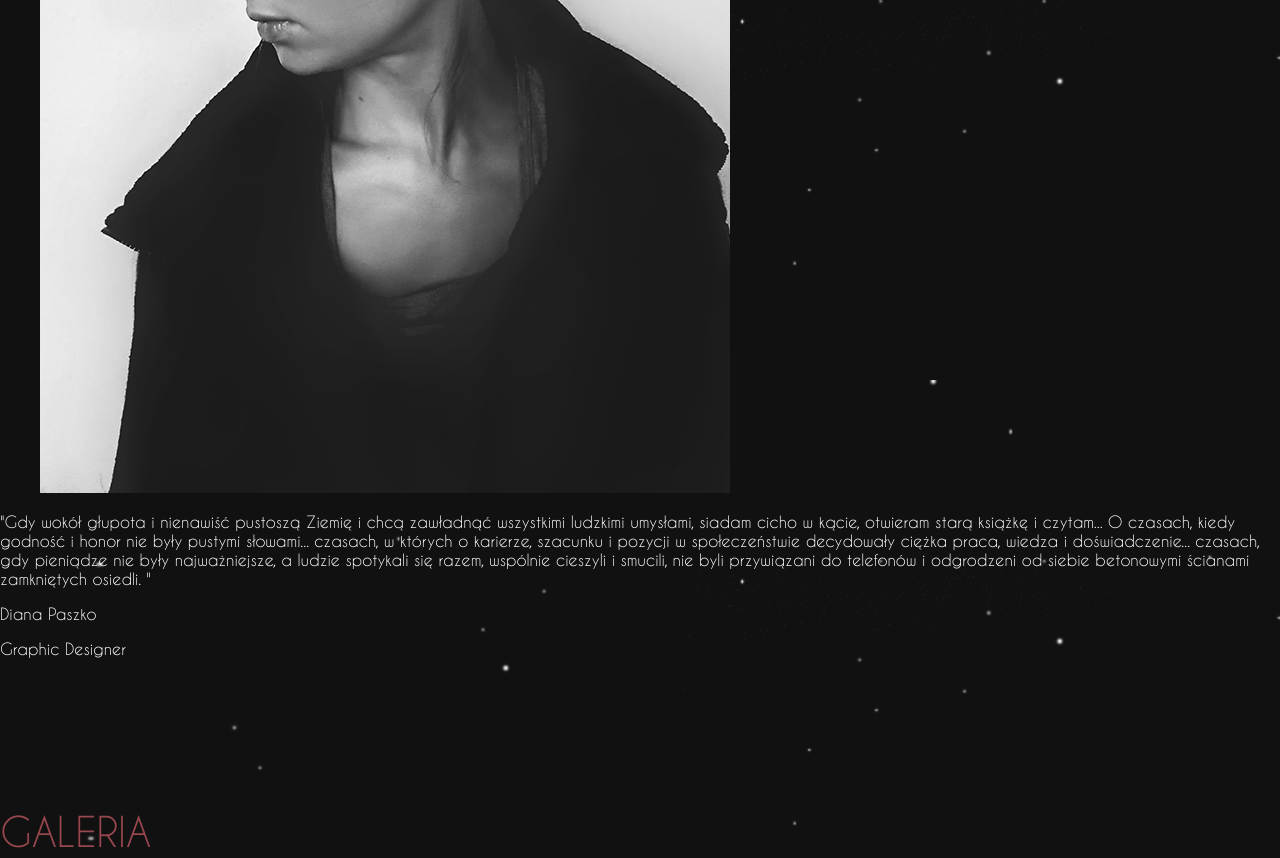
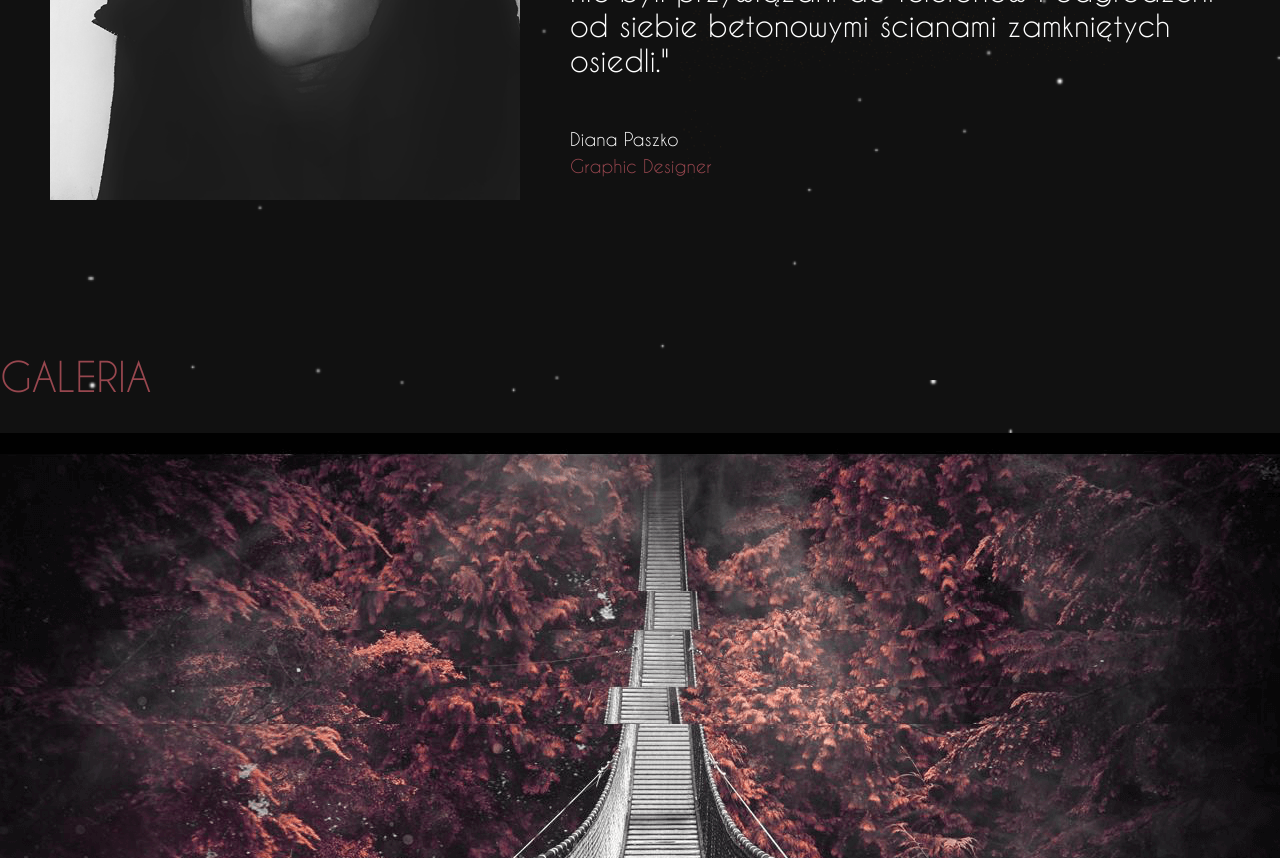
Before and after one commit to firethar/d-design, a website built with webpack: page src/index.html in a window 1280 px wide. Shown: the part 1300-2158 px from the top of the page. Built offline with nearby package versions, Linux system fonts and the light colour scheme.

Commit message:
add: bio styling

```diff
--- a/src/index.html
+++ b/src/index.html
@@ -22,13 +22,13 @@
           <figure class="bio__image">
             <img src="/src/assets/images/bio-photo.png" alt="">
           </figure>
-          <div class="bio__copy">
-            <p>"Gdy wokół głupota i nienawiść pustoszą Ziemię i chcą zawładnąć wszystkimi ludzkimi umysłami, siadam cicho w kącie, otwieram starą książkę i czytam... O czasach, kiedy godność i honor nie były pustymi słowami... czasach, w których o karierze, szacunku i pozycji w społeczeństwie decydowały ciężka praca, wiedza i doświadczenie... czasach, gdy pieniądze nie były najważniejsze, a ludzie spotykali się razem, wspólnie cieszyli i smucili, nie byli przywiązani do telefonów i odgrodzeni od siebie betonowymi ścianami zamkniętych osiedli. "</p>
+          <div class="bio__content">
+            <p class="bio__copy">"Gdy wokół głupota i nienawiść pustoszą Ziemię i chcą zawładnąć wszystkimi ludzkimi umysłami, siadam cicho w kącie, otwieram starą książkę i czytam... O czasach, kiedy godność i honor nie były pustymi słowami... czasach, w których o karierze, szacunku i pozycji w społeczeństwie decydowały ciężka praca, wiedza i doświadczenie... czasach, gdy pieniądze nie były najważniejsze, a ludzie spotykali się razem, wspólnie cieszyli i smucili, nie byli przywiązani do telefonów i odgrodzeni od siebie betonowymi ścianami zamkniętych osiedli."</p>
+            <div class="bio__footer">
+              <p class="bio__name">Diana Paszko</p>
+              <p class="bio__profession">Graphic Designer</p>
+            </div>
           </div>
-          <footer class="bio__footer">
-            <p class="bio__name">Diana Paszko</p>
-            <p class="bio__profession">Graphic Designer</p>
-          </footer>
         </article>
       </div>
     </div>
--- a/src/styles/_bio.scss
+++ b/src/styles/_bio.scss
@@ -0,0 +1,32 @@
+.bio__wrapper {
+  display: flex;
+  align-items: flex-start;
+  align-content: space-around;
+  justify-content: center;
+}
+  .bio__image {
+    margin: 0 50px;
+    width: 40%;
+    img {
+      max-width: 100%;
+      height: auto;
+    }
+  }
+  .bio__content {
+    width: 60%;
+    padding-right: 5%;
+  }
+  .bio__copy {
+    margin: 50px 0;
+    font-size: 30px;
+  }
+  .bio__footer {
+    font-size: 18px;
+  }
+    .bio__name {
+      margin: 0 0 5px;
+    }
+    .bio__profession{
+      margin-top: 5px;
+      color: $colorPrimary;
+    }
```
